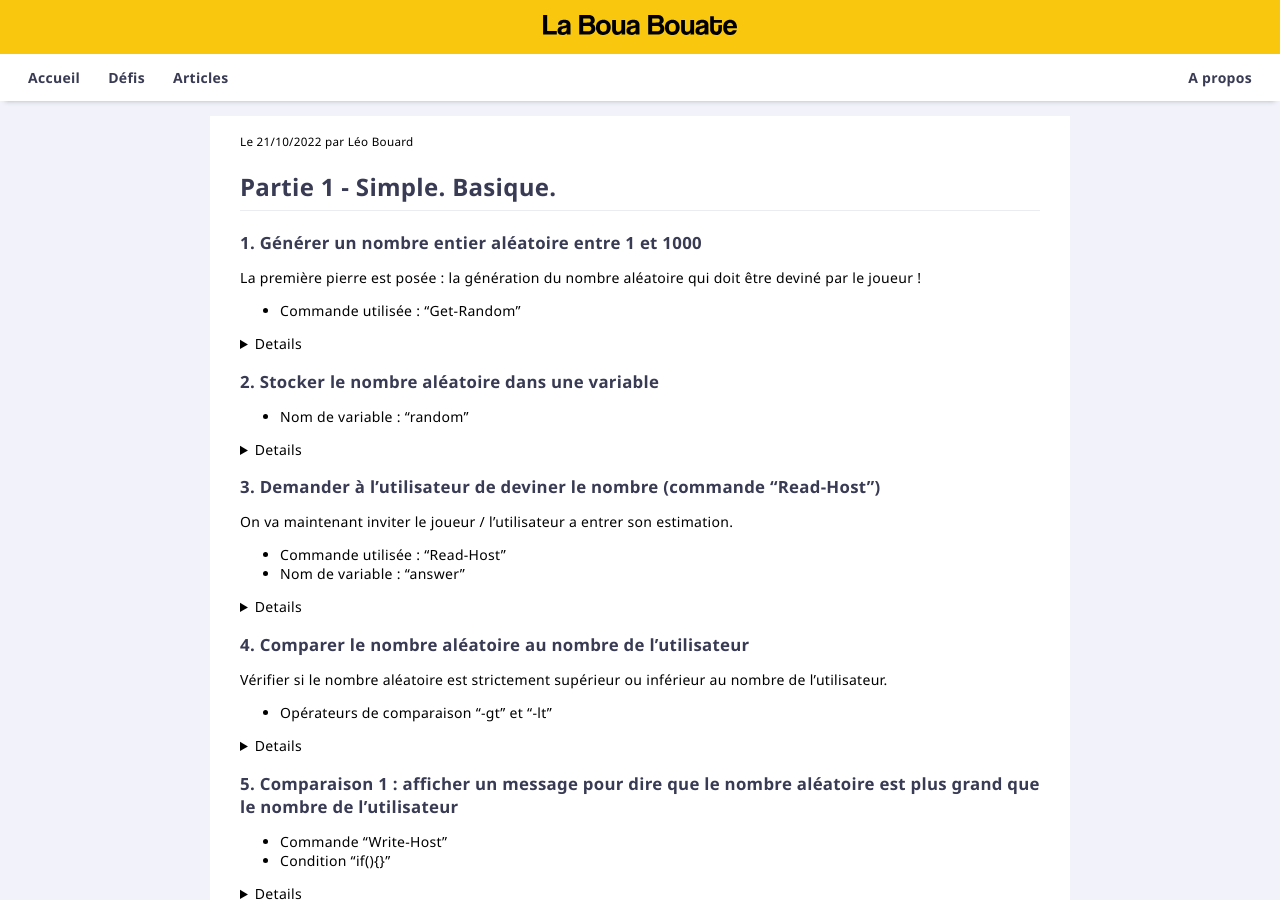
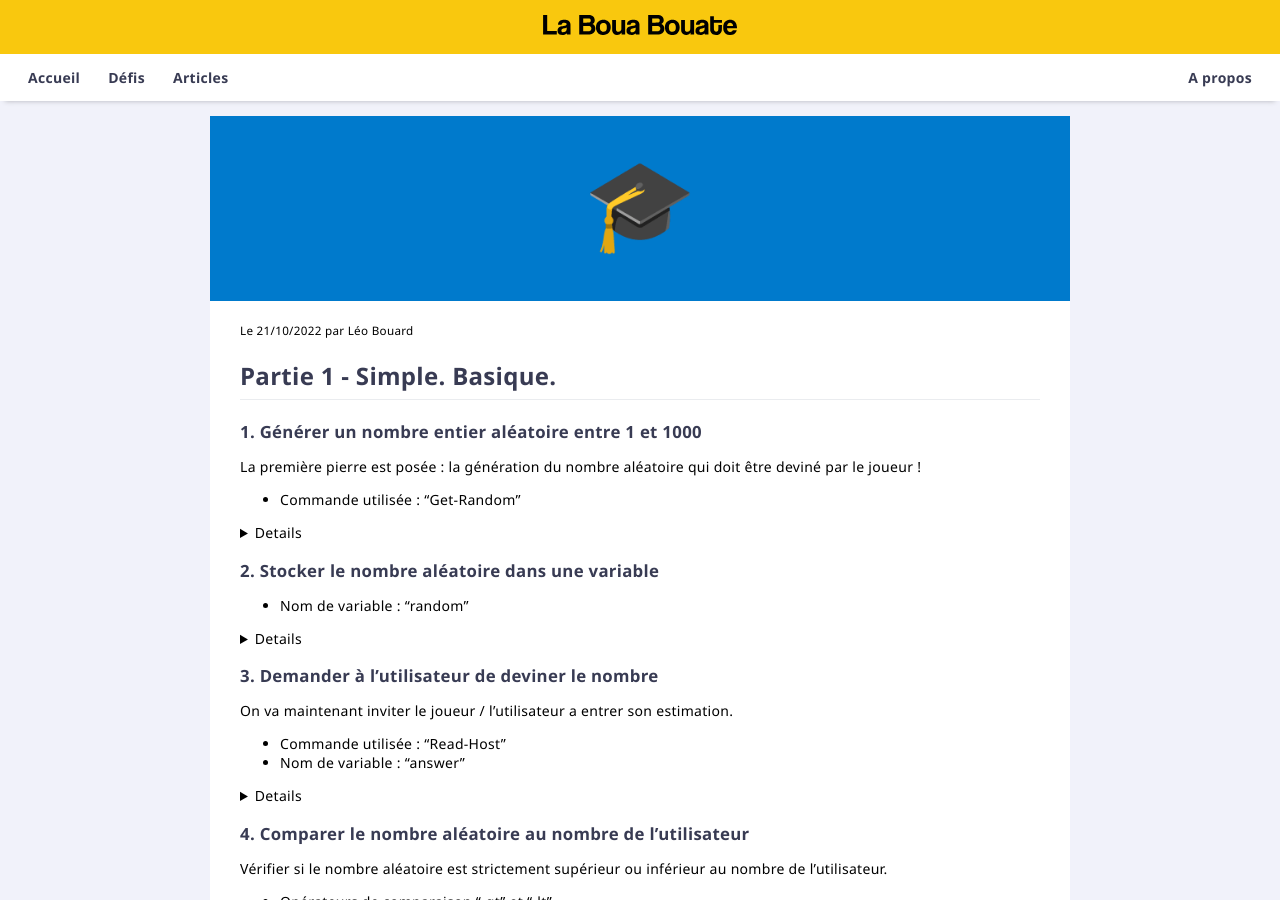
Before and after one commit to leobouard/leobouard.github.io, a Jekyll site: the page built from _posts/2022-10-21-cours-pratique-posh-1.md, in a window 1280 px wide and 900 px high. Built offline with Jekyll 4.4.1, drawn with Linux system fonts in a browser that asks for light colours.

Commit message:
Update 2022-10-21-cours-pratique-posh-1.md

```diff
--- a/_posts/2022-10-21-cours-pratique-posh-1.md
+++ b/_posts/2022-10-21-cours-pratique-posh-1.md
@@ -1,6 +1,8 @@
 ---
 layout: post
 title: "Partie 1 - Simple. Basique."
+thumbnailColor: "#007acc"
+icon: 🎓
 ---
 
 ## 1. Générer un nombre entier aléatoire entre 1 et 1000
@@ -10,9 +12,7 @@
 - Commande utilisée : "Get-Random"
 
 <details>
-
-`Get-Random -Minimum 1 -Maximum 1000`
-
+  <code>Get-Random -Minimum 1 -Maximum 1000</code>
 </details>
 
 ## 2. Stocker le nombre aléatoire dans une variable
@@ -20,12 +20,10 @@
 - Nom de variable : "random"
 
 <details>
-
-`$random = Get-Random -Minimum 1 -Maximum 1000`
-
+  <code>$random = Get-Random -Minimum 1 -Maximum 1000</code>
 </details>
 
-## 3. Demander à l'utilisateur de deviner le nombre (commande "Read-Host")
+## 3. Demander à l'utilisateur de deviner le nombre
 
 On va maintenant inviter le joueur / l'utilisateur a entrer son estimation.
 
```
